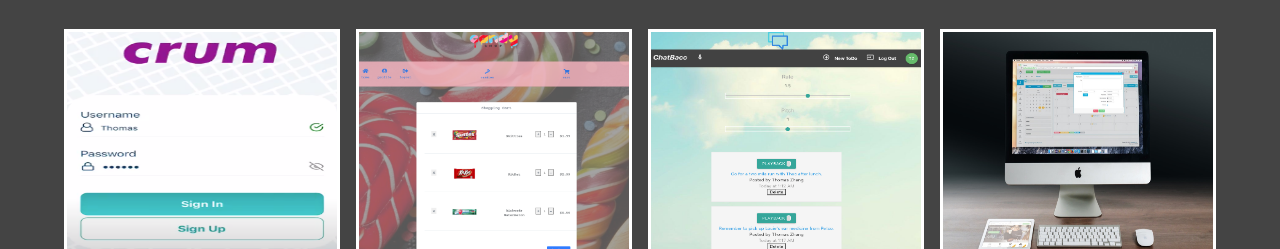
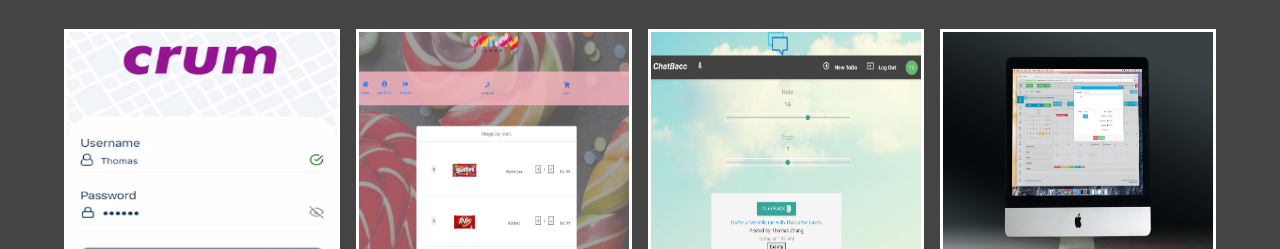
Before and after one commit to thomaszhangg/thomaszhang.me, a website: page dist/work.html in a window 1280 px wide. Shown: the part 253-502 px from the top of the page. Drawn offline with Linux system fonts and the light colour scheme.

Commit message:
resized images

```diff
--- a/scss/main.scss
+++ b/scss/main.scss
@@ -132,11 +132,14 @@ main {
   display: grid;
   grid-gap: 1rem;
   // grid-template-columns: repeat(3, 1fr);
-  grid-template-columns: repeat(auto-fit, minmax(200px, 1fr));
+  grid-template-columns: repeat(auto-fit, minmax(250px, 1fr));
 
   img {
+    // width: 100%;
+    // height: 30vh;
+    // border: 3px #fff solid;
     width: 100%;
-    height: 30vh;
+    height: 40vh;
     border: 3px #fff solid;
 
     &:hover {
```
Also changed, not shown: dist/css/main.css.
